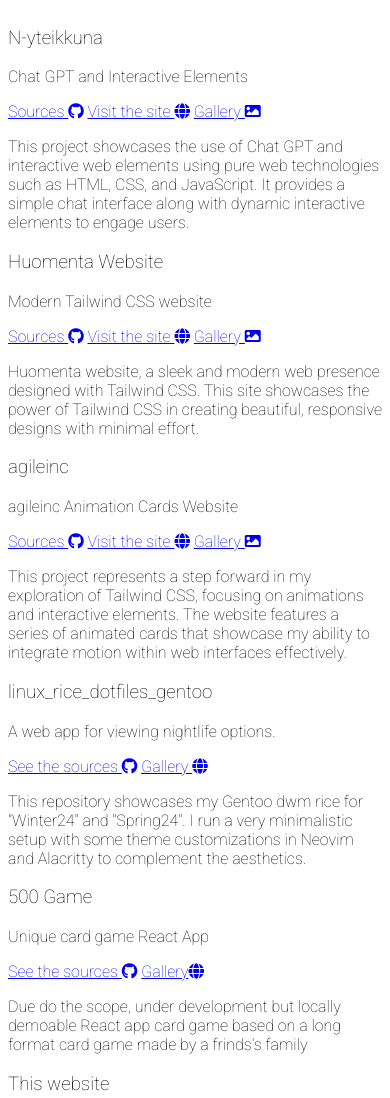
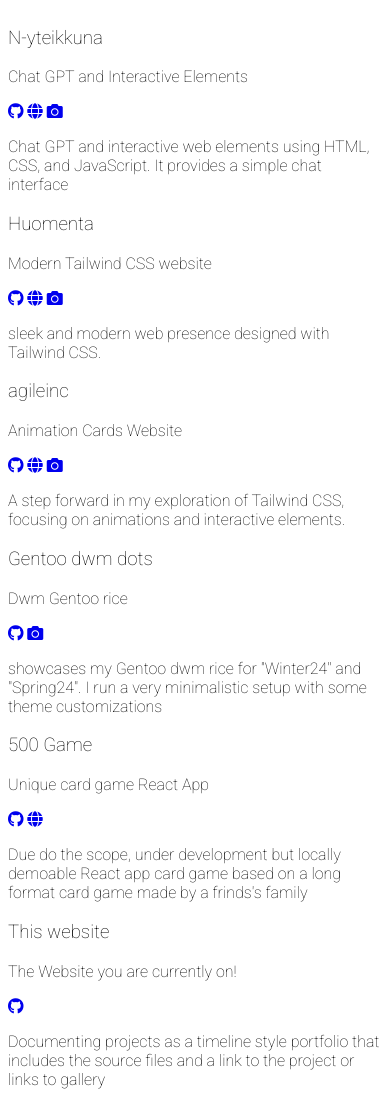
Before and after one commit to Jason-Goon/steffe, a website: page dist/index.html in a window 390 px wide. Shown: the part 540-1638 px from the top of the page. Drawn offline with Linux system fonts and the light colour scheme.

Commit message:
phone fix

```diff
--- a/dist/index.html
+++ b/dist/index.html
@@ -55,101 +55,102 @@
             <div class="relative">
             <div class="absolute left-1/2 transform -translate-x-1/2 z-0" style="top: 0; bottom: 0; width: 2px; background-color: #252b37;"></div>
 
+
+             <!-- Project Point 5 - Left Side -->
              <div class="flex mb-24">
                 <div class="flex-1 text-right pr-8">
                     <div class="p-4 bg-white/50 backdrop-blur-lg rounded-lg shadow-lg flex flex-col justify-between h-full">
                         <div>
-                            <h3 class="text-lg font-semibold mb-2" style="font-family: 'Roboto', sans-serif;">N-yteikkuna</h3>
+                            <h3 class="text-lg font-semibold mb-2">N-yteikkuna</h3>
                             <p>Chat GPT and Interactive Elements</p>
                         </div>
 
                         <div class="flex justify-end space-x-4 mt-4">
-                            <a href="https://github.com/Jason-Goon/n-yteikkuna" class="hover:text-opacity-80">Sources <i class="fab fa-github"></i></a>
-                            <a href="https://n-yteikkuna.pages.dev/" class="hover:text-opacity-80">Visit the site <i class="fas fa-globe"></i></a>
-                            <a href="gallery.html#project1" class="hover:text-opacity-80">Gallery <i class="fas fa-image"></i></a>
+                            <a href="https://github.com/Jason-Goon/n-yteikkuna" class="hover:text-opacity-80"><i class="fab fa-github"></i></a>
+                            <a href="https://n-yteikkuna.pages.dev" class="hover:text-opacity-80"><i class="fas fa-globe"></i></a>
+                            <a href="gallery.html#project1" class="hover:text-opacity-80"><i class="fas fa-camera"></i></a>
                         </div>
                     </div>
                 </div>
 
-                <!-- Text Box 1 - Right Side -->
+                <!-- Text Box 5 - Right Side -->
                 <div class="flex-1 pl-8">
                     <div class="p-4 bg-white/60 backdrop-blur-lg rounded-lg shadow-lg">
-                        <p>
-                            This project showcases the use of Chat GPT and interactive web elements using pure web technologies such as HTML, CSS, and JavaScript. It provides a simple chat interface along with dynamic interactive elements to engage users.
-                        </p>
+                        <p>Chat GPT and interactive web elements using HTML, CSS, and JavaScript. It provides a simple chat interface</p>
                     </div>
                 </div>
             </div>
 
-            <!-- Project Point 2 - Left Side -->
+            <!-- Project Point 6 - Left Side -->
             <div class="flex mb-24">
                 <div class="flex-1 text-right pr-8">
                     <div class="p-4 bg-white/50 backdrop-blur-lg rounded-lg shadow-lg flex flex-col justify-between h-full">
                         <div>
-                            <h3 class="text-lg font-semibold mb-2">Huomenta Website</h3>
+                            <h3 class="text-lg font-semibold mb-2">Huomenta</h3>
                             <p>Modern Tailwind CSS website</p>
                         </div>
 
                         <div class="flex justify-end space-x-4 mt-4">
-                            <a href="https://github.com/Jason-Goon/huomenta" class="hover:text-opacity-80">Sources <i class="fab fa-github"></i></a>
-                            <a href="https://huomenta.pages.dev/" class="hover:text-opacity-80">Visit the site <i class="fas fa-globe"></i></a>
-                            <a href="gallery.html#project2" class="hover:text-opacity-80">Gallery <i class="fas fa-image"></i></a>
+                            <a href="https://github.com/Jason-Goon/huomenta" class="hover:text-opacity-80"><i class="fab fa-github"></i></a>
+                            <a href="https://huomenta.pages.dev" class="hover:text-opacity-80"><i class="fas fa-globe"></i></a>
+                            <a href="gallery.html#project2" class="hover:text-opacity-80"><i class="fas fa-camera"></i></a>
                         </div>
                     </div>
                 </div>
 
-                <!-- Text Box 2 - Right Side -->
+                <!-- Text Box 6 - Right Side -->
                 <div class="flex-1 pl-8">
                     <div class="p-4 bg-white/60 backdrop-blur-lg rounded-lg shadow-lg">
-                        <p>Huomenta website, a sleek and modern web presence designed with Tailwind CSS. This site showcases the power of Tailwind CSS in creating beautiful, responsive designs with minimal effort.</p>
+                        <p>sleek and modern web presence designed with Tailwind CSS. </p>
                     </div>
                 </div>
             </div>
 
-            <!-- Project Point 3 - Left Side -->
+            <!-- Project Point 7 - Left Side -->
             <div class="flex mb-24">
                 <div class="flex-1 text-right pr-8">
                     <div class="p-4 bg-white/50 backdrop-blur-lg rounded-lg shadow-lg flex flex-col justify-between h-full">
                         <div>
                             <h3 class="text-lg font-semibold mb-2">agileinc</h3>
-                            <p>agileinc Animation Cards Website</p>
+                            <p>Animation Cards Website</p>
                         </div>
 
                         <div class="flex justify-end space-x-4 mt-4">
-                            <a href="https://github.com/Jason-Goon/agileinc" class="hover:text-opacity-80">Sources <i class="fab fa-github"></i></a>
-                            <a href="https://agileinc.pages.dev/" class="hover:text-opacity-80">Visit the site <i class="fas fa-globe"></i></a>
-                            <a href="gallery.html#project3" class="hover:text-opacity-80">Gallery <i class="fas fa-image"></i></a>
+                            <a href="https://github.com/Jason-Goon/agileinc" class="hover:text-opacity-80"><i class="fab fa-github"></i></a>
+                            <a href="https://agileinc.pages.dev" class="hover:text-opacity-80"><i class="fas fa-globe"></i></a>
+                            <a href="gallery.html#project3" class="hover:text-opacity-80"><i class="fas fa-camera"></i></a>
                         </div>
                     </div>
                 </div>
 
-                <!-- Text Box 3 - Right Side -->
+                <!-- Text Box 7 - Right Side -->
                 <div class="flex-1 pl-8">
                     <div class="p-4 bg-white/60 backdrop-blur-lg rounded-lg shadow-lg">
-                        <p>This project represents a step forward in my exploration of Tailwind CSS, focusing on animations and interactive elements. The website features a series of animated cards that showcase my ability to integrate motion within web interfaces effectively.</p>
+                        <p>A step forward in my exploration of Tailwind CSS, focusing on animations and interactive elements. </p>
                     </div>
                 </div>
             </div>
 
-             <!-- Project Point 4 - Left Side -->
+            <!-- Project Point 8 - Left Side -->
             <div class="flex mb-24">
                 <div class="flex-1 text-right pr-8">
                     <div class="p-4 bg-white/50 backdrop-blur-lg rounded-lg shadow-lg flex flex-col justify-between h-full">
                         <div>
-                            <h3 class="text-lg font-semibold mb-2">linux_rice_dotfiles_gentoo</h3>
-                            <p>A web app for viewing nightlife options.</p>
+                            <h3 class="text-lg font-semibold mb-2">Gentoo dwm dots</h3>
+                            <p>Dwm Gentoo rice</p>
                         </div>
 
                         <div class="flex justify-end space-x-4 mt-4">
-                            <a href="https://github.com/Jason-Goon/linux_rice_dotfiles_gentoo" class="hover:text-opacity-80">See the sources <i class="fab fa-github"></i></a>
-                            <a href="gallery.html#project4"  class="hover:text-opacity-80">Gallery <i class="fas fa-globe"></i></a>
+                            <a href="https://github.com/Jason-Goon/linux_rice_dotfiles_gentoo" class="hover:text-opacity-80"><i class="fab fa-github"></i></a>
+                            <a href="gallery.html#project4" class="hover:text-opacity-80"><i class="fas fa-camera"></i></a>
                         </div>
                     </div>
                 </div>
-             <!-- Project Point 4 - Left Side -->
+
+                <!-- Text Box 8 - Right Side -->
                 <div class="flex-1 pl-8">
                     <div class="p-4 bg-white/60 backdrop-blur-lg rounded-lg shadow-lg">
-                        <p>This repository showcases my Gentoo dwm rice for "Winter24" and "Spring24". I run a very minimalistic setup with some theme customizations in Neovim and Alacritty to complement the aesthetics.</p>
+                        <p>showcases my Gentoo dwm rice for "Winter24" and "Spring24". I run a very minimalistic setup with some theme customizations</p>
                     </div>
                 </div>
             </div>
@@ -164,8 +165,8 @@
                         </div>
 
                         <div class="flex justify-end space-x-4 mt-4">
-                            <a href="https://github.com/Jason-Goon/500" class="hover:text-opacity-80">See the sources <i class="fab fa-github"></i></a>
-                            <a href="gallery.html#project5" class="hover:text-opacity-80">Gallery<i class="fas fa-globe"></i></a>
+                            <a href="https://github.com/Jason-Goon/500" class="hover:text-opacity-80"><i class="fab fa-github"></i></a>
+                            <a href="gallery.html#project5" class="hover:text-opacity-80"><i class="fas fa-globe"></i></a>
                         </div>
                     </div>
                 </div>
@@ -188,7 +189,7 @@
                         </div>
 
                         <div class="flex justify-end space-x-4 mt-4">
-                            <a href="https://github.com/Jason-Goon/steffe" class="hover:text-opacity-80">See the sources <i class="fab fa-github"></i></a>
+                            <a href="https://github.com/Jason-Goon/steffe" class="hover:text-opacity-80"><i class="fab fa-github"></i></a>
                         </div>
                     </div>
                 </div>
@@ -211,7 +212,7 @@
                         </div>
 
                         <div class="flex justify-end space-x-4 mt-4">
-                            <a href="gallery.html#project6" class="hover:text-opacity-80">Gallery <i class="fas fa-globe"></i></a>
+                            <a href="gallery.html#project6" class="hover:text-opacity-80"><i class="fas fa-globe"></i></a>
                         </div>
                     </div>
                 </div>
@@ -219,7 +220,7 @@
                 <!-- Text Box 7 - Right Side -->
                 <div class="flex-1 pl-8">
                     <div class="p-4 bg-white/60 backdrop-blur-lg rounded-lg shadow-lg">
-                        <p>Using open source materials, getting a stable diffusion rendering server and a webui properly working within the hardware limitations was such a learning experience about CUDA that I'm including it here</p>
+                        <p>Using open source materials, getting a stable diffusion rendering server and a webui properly working within the hardware limitations</p>
                     </div>
                 </div>
             </div>
@@ -234,8 +235,8 @@
                         </div>
 
                         <div class="flex justify-end space-x-4 mt-4">
-                            <a href="https://github.com/Jason-Goon/next_pdf_parse_ai" class="hover:text-opacity-80">See the sources <i class="fab fa-github"></i></a>
-                            <a href="gallery.html#project7" class="hover:text-opacity-80">Gallery <i class="fas fa-image"></i></a>
+                            <a href="https://github.com/Jason-Goon/next_pdf_parse_ai" class="hover:text-opacity-80"><i class="fab fa-github"></i></a>
+                            <a href="gallery.html#project7" class="hover:text-opacity-80"><i class="fas fa-image"></i></a>
                         </div>
                     </div>
                 </div>
@@ -258,8 +259,8 @@
                         </div>
 
                         <div class="flex justify-end space-x-4 mt-4">
-                            <a href="https://github.com/Jason-Goon/rmathnotepad.git" class="hover:text-opacity-80">See the sources <i class="fab fa-github"></i></a>
-                            <a href="gallery.html#project8" class="hover:text-opacity-80">Gallery <i class="fas fa-image"></i></a>
+                            <a href="https://github.com/Jason-Goon/rmathnotepad.git" class="hover:text-opacity-80"><i class="fab fa-github"></i></a>
+                            <a href="gallery.html#project8" class="hover:text-opacity-80"><i class="fas fa-image"></i></a>
                         </div>
                     </div>
                 </div>
@@ -282,8 +283,8 @@
                         </div>
 
                         <div class="flex justify-end space-x-4 mt-4">
-                            <a href="https://github.com/fishmongerd/qguide" class="hover:text-opacity-80">Sources <i class="fab fa-github"></i></a>
-                            <a href="gallery.html#project9" class="hover:text-opacity-80">Gallery <i class="fas fa-image"></i></a>
+                            <a href="https://github.com/fishmongerd/qguide" class="hover:text-opacity-80"><i class="fab fa-github"></i></a>
+                            <a href="gallery.html#project9" class="hover:text-opacity-80"><i class="fas fa-image"></i></a>
                         </div>
                     </div>
                 </div>
@@ -306,8 +307,8 @@
                         </div>
 
                         <div class="flex justify-end space-x-4 mt-4">
-                            <a href="https://github.com/Jason-Goon/rust_opeanai_terminal_chat" class="hover:text-opacity-80">See the sources <i class="fab fa-github"></i></a>
-                            <a href="gallery.html#project10" class="hover:text-opacity-80">Gallery <i class="fas fa-image"></i></a>
+                            <a href="https://github.com/Jason-Goon/rust_opeanai_terminal_chat" class="hover:text-opacity-80"><i class="fab fa-github"></i></a>
+                            <a href="gallery.html#project10" class="hover:text-opacity-80"><i class="fas fa-image"></i></a>
                         </div>
                     </div>
                 </div>
@@ -330,8 +331,8 @@
                         </div>
 
                         <div class="flex justify-end space-x-4 mt-4">
-                            <a href="https://github.com/Jason-Goon" class="hover:text-opacity-80">See the sources <i class="fab fa-github"></i></a>
-                            <a href="gallery.html#project11" class="hover:text-opacity-80">Gallery <i class="fas fa-image"></i></a>
+                            <a href="https://github.com/Jason-Goon" class="hover:text-opacity-80"><i class="fab fa-github"></i></a>
+                            <a href="gallery.html#project11" class="hover:text-opacity-80"><i class="fas fa-image"></i></a>
                         </div>
                     </div>
                 </div>
```
Lines whose indentation alone changed are shown as unchanged.
